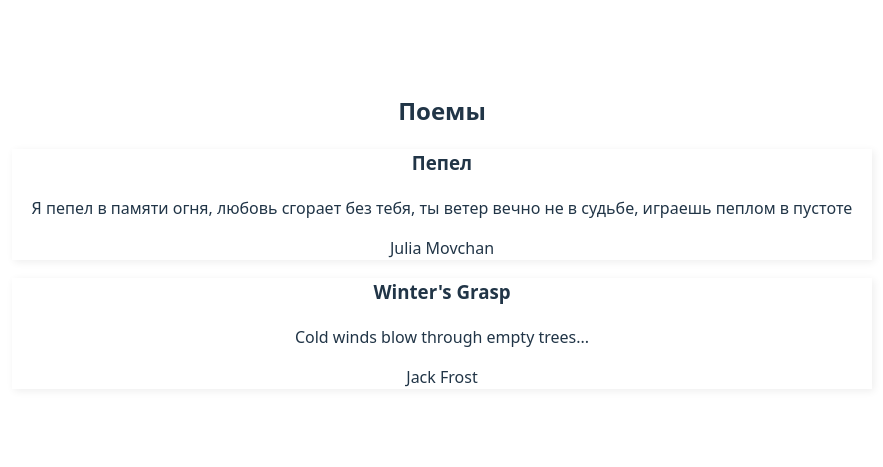
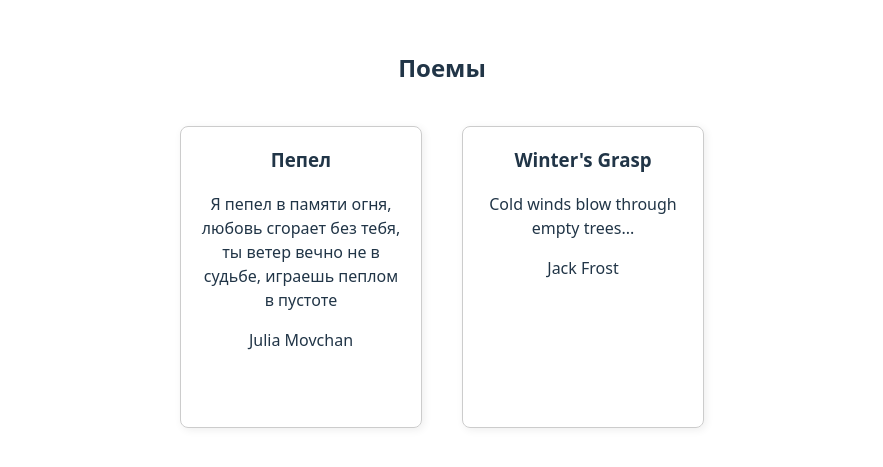
Before and after one commit to Roman123-game/stihi, a React (Vite) app: page / in a window 1280 px wide. Shown: the part 161-628 px from the top of the page, without its empty margins (198-1081 px from the left). Built offline with nearby package versions, Linux system fonts and the light colour scheme.

Commit message:
update App.css

```diff
--- a/src/App.css
+++ b/src/App.css
@@ -6,17 +6,22 @@
 }
 
 .main-cont {
-  display: 'flex';
+  display: flex;
+  flex-direction: row;
+  align-items: center;
+  justify-content: center;
   gap: '1rem';
   flex-wrap: 'wrap';
 
 }
 
 .second-cont {
-  border: '1px solid #ccc';
-  border-radius: '8px';
+  border: 1px solid #ccc;
+  border-radius: 8px;
   padding:0px 20px;
-  min-width: '200px';
+  margin: 20px;
+  width: 200px;
+  height: 300px;
   box-shadow: 2px 2px 8px #eee;
 
 
```
